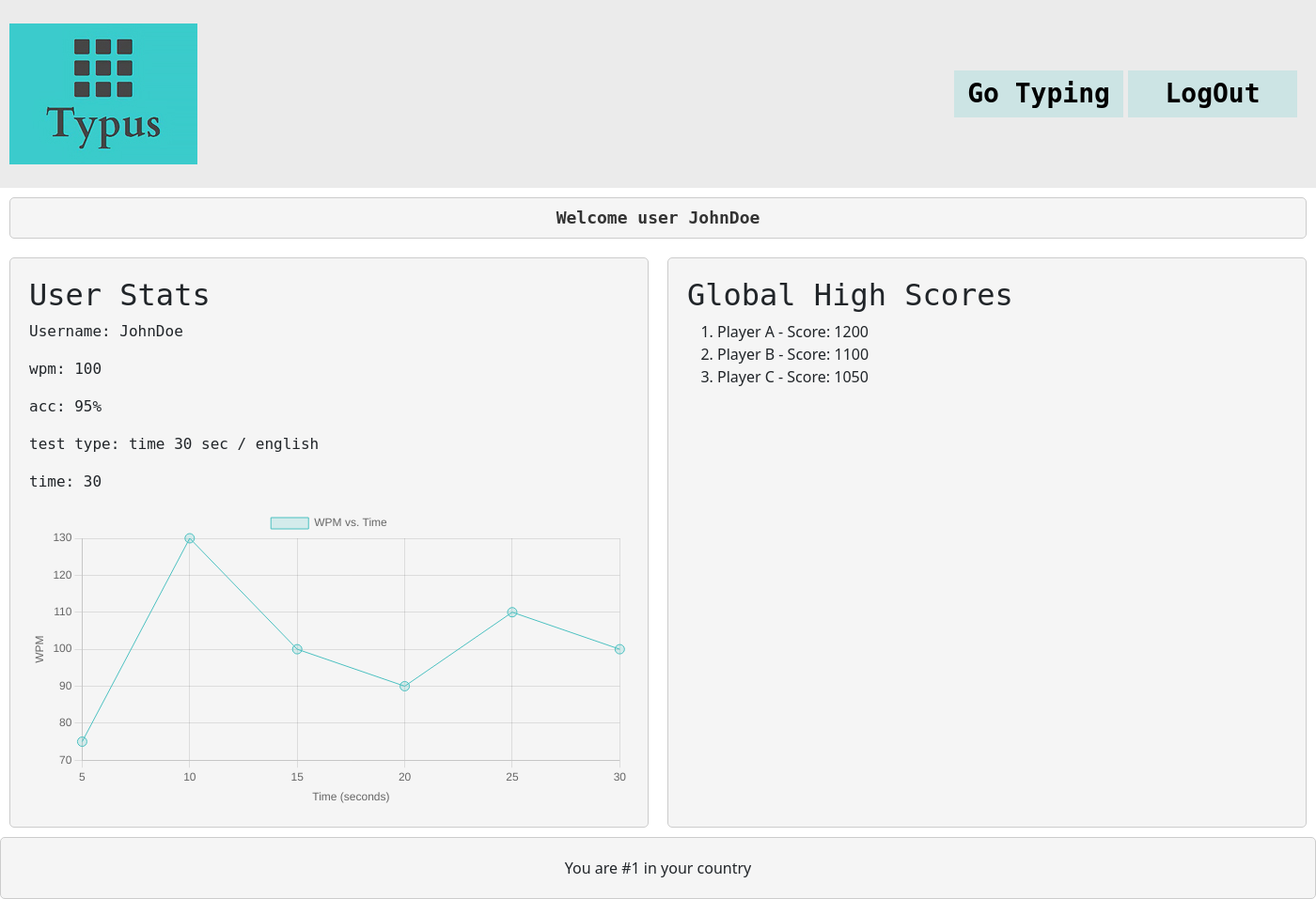
After one commit to FSK16/SWP-Team2, a PHP site: page /userStats/index.html in a window 1400 px wide. The commit adds this page. Shown: the whole page at 94% size. Run offline with PHP 8.4, Linux system fonts and the light colour scheme.

Commit message:
Add files via upload

```diff
--- /dev/null
+++ b/userStats/index.html
@@ -0,0 +1,136 @@
+<!DOCTYPE html>
+<html lang="en">
+<head>
+    <meta charset="UTF-8">
+    <meta name="viewport" content="width=device-width, initial-scale=1.0">
+    <title>Typrus</title>
+    <link rel="stylesheet" href="stylesheet.css">
+    <link rel="stylesheet" href="statistic.css">
+    <link rel="stylesheet" href="https://fonts.googleapis.com/css?family=Tangerine">
+    <link href="https://cdn.jsdelivr.net/npm/bootstrap@5.3.0-alpha3/dist/css/bootstrap.min.css" rel="stylesheet" integrity="sha384-KK94CHFLLe+nY2dmCWGMq91rCGa5gtU4mk92HdvYe+M/SXH301p5ILy+dN9+nJOZ" crossorigin="anonymous">
+    <script src="https://cdn.jsdelivr.net/npm/bootstrap@5.3.0-alpha3/dist/js/bootstrap.bundle.min.js" integrity="sha384-ENjdO4Dr2bkBIFxQpeoTz1HIcje39Wm4jDKdf19U8gI4ddQ3GYNS7NTKfAdVQSZe" crossorigin="anonymous"></script>
+    <script src="https://cdn.jsdelivr.net/npm/chart.js"></script>
+</head>
+
+<body>
+    <header class="typrusheader">
+        <div class="headercontent">
+            <div class="left">
+            <img src ="../pics/logo.jpg">
+            </div>
+
+            <div class="right">
+            <a href="../index.html"><button><h3>LogOut</h3></button></a>
+            <a href="../Typer/index.html"><button><h3>Go Typing</h3></button></a>
+            </div>
+        </div>
+
+    </header>
+    <div class="content">
+      <h2 id="welcomeMessage">Welcome user </h2>
+
+      <script>
+        // User muss dann von der datenbank entnommen werden
+        var loggedInUser = "JohnDoe";
+
+        // mit javascript die welcomemassage updaten
+        var welcomeMessage = document.getElementById("welcomeMessage");
+        welcomeMessage.textContent += loggedInUser;
+    </script>
+
+<div class="table_2_itemes">
+<div id="userStats" class="user_high_score">
+        <h2>User Stats</h2>
+        <!-- Include user-specific stats here -->
+        <p>Username: JohnDoe</p>
+        <p>wpm: 100</p>
+        <p>acc: 95%</p>
+        <p>test type: time 30 sec / english</p>
+        <p>time: 30</p>
+
+        <canvas id="scatterChart" width="400" height="200"></canvas>
+        <!-- Add more user stats as needed -->
+</div>
+
+
+    <script src="https://cdn.jsdelivr.net/npm/chart.js"></script>
+
+    <script>
+        // JavaScript code for creating the line chart
+        var chartData = {
+            datasets: [{
+                label: 'WPM vs. Time',
+                data: [
+                    { x: 5, y: 75 },
+                    { x: 10, y: 130 },
+                    { x: 15, y: 100 },
+                    { x: 20, y: 90 },
+                    { x: 25, y: 110 },
+                    { x: 30, y: 100 }
+                ],
+                backgroundColor: 'rgba(75, 192, 192, 0.2)',
+                borderColor: 'rgba(75, 192, 192, 1)',
+                borderWidth: 1,
+                pointRadius: 5,
+                pointHoverRadius: 8
+            }]
+        };
+
+        var lineChart = new Chart(document.getElementById("scatterChart"), {
+            type: 'line',
+            data: chartData,
+            options: {
+                scales: {
+                    x: {
+                        type: 'linear',
+                        position: 'bottom',
+                        title: {
+                            display: true,
+                            text: 'Time (seconds)'
+                        }
+                    },
+                    y: {
+                        title: {
+                            display: true,
+                            text: 'WPM'
+                        }
+                    }
+                }
+            }
+        });
+
+    </script>
+
+    <div id="globalHighScores" class="global_high_scores">
+        <h2>Global High Scores</h2>
+        <!-- Include a list of global high scores here -->
+        <ol>
+            <li>Player A - Score: 1200</li>
+            <li>Player B - Score: 1100</li>
+            <li>Player C - Score: 1050</li>
+            <!-- highscores je naachdem wie viele man anzeigen will erweitern und aus der daten bank entnehmen -->
+        </ol>
+    </div>
+
+</div>
+
+    <div id="countryPlacement">
+
+        <script>// Function to get the user's country placement
+            function getCountryPlacement() {
+                // Simulated data, replace with your actual data retrieval logic
+                return "#1";
+            }
+
+            // Update the "countryPlacement" section with the user's country placement
+            var countryPlacementElement = document.getElementById("countryPlacement");
+            countryPlacementElement.innerHTML = "You are " + getCountryPlacement() + " in your country";
+        </script>
+    </div>
+
+</div>
+
+
+
+</body>
+</html>
--- a/userStats/statistic.css
+++ b/userStats/statistic.css
@@ -78,7 +78,7 @@ header button:hover{
 /* Style for user stats section */
 #userStats {
     float: left;
-    width: 40%;
+    width: 680px;
     padding: 20px;
     border: 1px solid #ccc;
     border-radius: 5px;
@@ -89,7 +89,7 @@ header button:hover{
 /* Style for global high scores section */
 #globalHighScores {
     float: left;
-    width: 40%;
+    width: 680px;
     padding: 20px;
     border: 1px solid #ccc;
     border-radius: 5px;
--- a/userStats/stylesheet.css
+++ b/userStats/stylesheet.css
@@ -57,3 +57,11 @@ header button:hover{
     width: 50%;
     float: left;
 }
+.content{
+    width: 1400px;
+    margin: auto;
+}
+.table_2_itemes{
+    display: flex;
+    justify-content: center;
+}
```
Also changed, not shown: Login+Regi.html (+9 -11 lines).
